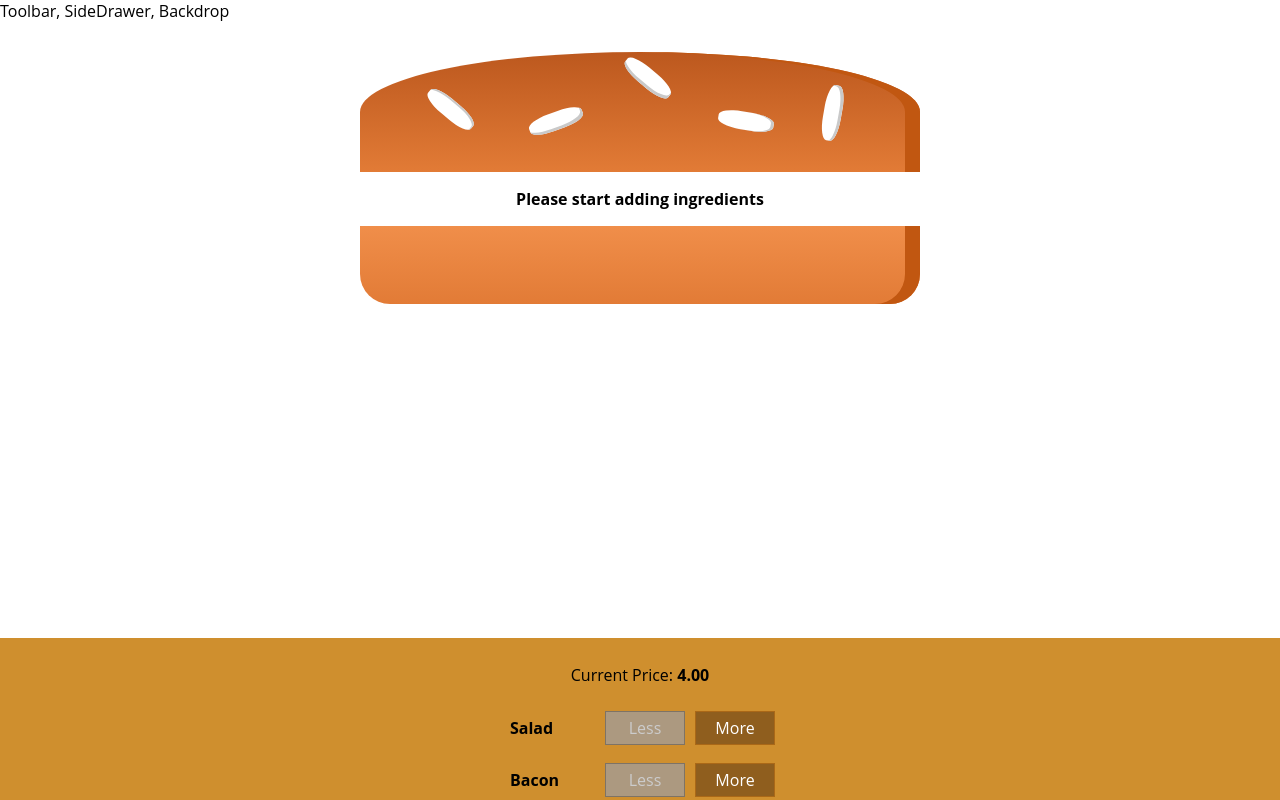
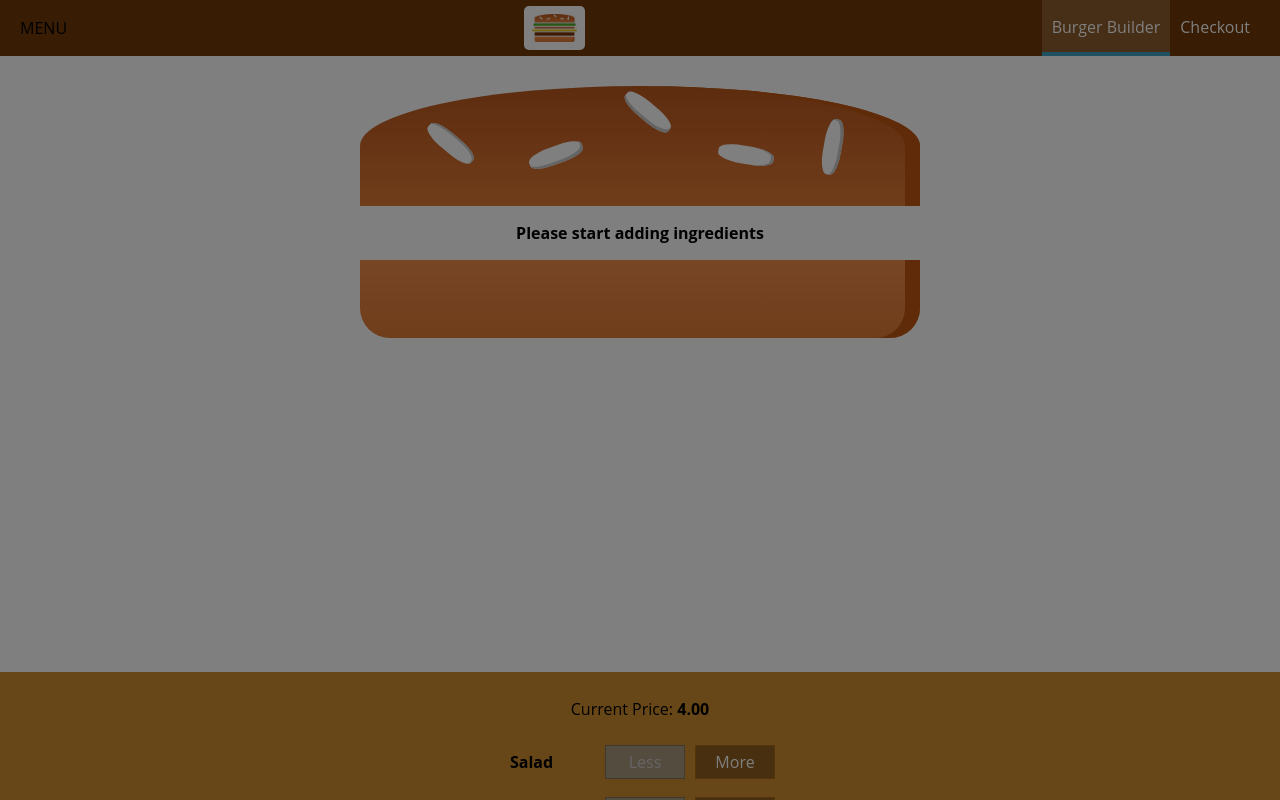
Before and after one commit to Vekar98/burger-app, a React (Create React App) app: page / in a window 1280 px wide. Shown: the top 800 px of the page. Built offline with nearby package versions, Linux system fonts and the light colour scheme.

Commit message:
Toolbar + Sidedrawer
taking care of Toolbar and working on Sidedrawer

```diff
--- a/src/components/Layout/Layout.js
+++ b/src/components/Layout/Layout.js
@@ -1,14 +1,32 @@
-import React from 'react';
-import Aux from '../../hoc/Auxiliary'
+import React, { Component } from 'react';
+import Aux from '../../hoc/Auxiliary';
 import classes from './layout.module.css';
+import Toolbar from '../Navigation/Toolbar/Toolbar';
+import SideDrawer from '../Navigation/SideDrawer/SideDrawer';
 
-const layout = (props) => (
- <Aux>
-  <div>Toolbar, SideDrawer, Backdrop</div>
-  <main className={classes.Content} >
-   {props.children}
-  </main>
- </Aux>
-);
+class Layout extends Component {
 
-export default layout;
+ state = {
+  showSideDrawer: true
+ }
+
+ sideDrawerClosedHandler = () => {
+  this.setState({ showSideDrawer: false });
+ }
+
+ render() {
+  return (
+   <Aux>
+    <Toolbar />
+    <SideDrawer
+     open={this.state.showSideDrawer}
+     closed={this.sideDrawerClosedHandler} />
+    <main className={classes.Content} >
+     {this.props.children}
+    </main>
+   </Aux>
+  );
+ }
+}
+
+export default Layout;
--- a/src/components/Layout/layout.module.css
+++ b/src/components/Layout/layout.module.css
@@ -1,3 +1,3 @@
 .Content{
- margin-top: 16px;
+ margin-top: 72px;
 }
--- /dev/null
+++ b/src/components/Logo/Logo.js
@@ -0,0 +1,14 @@
+import React from 'react';
+
+import burgerLogo from '../../assets/images/burger-logo.png';
+import classes from './Logo.module.css';
+
+const logo = (props) => {
+ return (
+  <div className={classes.Logo}>
+   <img src={burgerLogo} alt="MyBurger" />
+  </div>
+ );
+}
+
+export default logo;
--- /dev/null
+++ b/src/components/Logo/Logo.module.css
@@ -0,0 +1,11 @@
+.Logo {
+ background-color: white;
+ padding: 8px;
+ height: 100%;
+ box-sizing: border-box;
+ border-radius: 5px;
+}
+
+.Logo img {
+ height: 100%;
+}
--- /dev/null
+++ b/src/components/Navigation/NavigationItems/NavigationItem/NavigationItem.js
@@ -0,0 +1,15 @@
+import React from 'react';
+
+import classes from './NavigationItem.module.css';
+
+const navigationItem = (props) => {
+ return (
+  <li className={classes.NavigationItem}>
+   <a
+    href={props.link}
+    className={props.active ? classes.active : null}>{props.children}</a>
+  </li>
+ );
+}
+
+export default navigationItem;
--- /dev/null
+++ b/src/components/Navigation/NavigationItems/NavigationItem/NavigationItem.module.css
@@ -0,0 +1,45 @@
+.NavigationItem {
+ margin: 10px 0;
+ box-sizing: border-box;
+ display: block;
+ width: 100%;
+}
+
+.NavigationItem a {
+ color: #8F5C2C;
+ text-decoration: none;
+ width: 100%;
+ box-sizing: border-box;
+ display: block;
+}
+
+.NavigationItem a:hover,
+.NavigationItem a:active,
+.NavigationItem a.active {
+ color:  #40A4C8;
+}
+
+@media (min-width: 500px){
+ .NavigationItem {
+ margin: 0;
+ display: flex;
+ height: 100%;
+ width: auto;
+ align-items: center;
+}
+
+.NavigationItem a {
+ color: white;
+ height: 100%;
+ padding: 16px 10px;
+ border-bottom: 4px solid transparent;
+}
+
+.NavigationItem a:hover,
+.NavigationItem a:active,
+.NavigationItem a.active {
+ background-color: #8F5C2C;
+ border-bottom: 4px solid #40A4C8;
+ color:  white;
+}
+}
--- /dev/null
+++ b/src/components/Navigation/NavigationItems/NavigationItems.js
@@ -0,0 +1,15 @@
+import React from 'react';
+
+import classes from './NavigationItems.module.css';
+import NavigationItem from './NavigationItem/NavigationItem';
+
+const navigationItems = (props) => {
+ return (
+  <ul className={classes.NavigationItems}>
+   <NavigationItem link="/" active={true}>Burger Builder</NavigationItem>
+   <NavigationItem link="/">Checkout</NavigationItem>
+  </ul>
+ );
+}
+
+export default navigationItems;
--- /dev/null
+++ b/src/components/Navigation/NavigationItems/NavigationItems.module.css
@@ -0,0 +1,15 @@
+.NavigationItems {
+ margin: 0;
+ padding: 0;
+ list-style: none;
+ display: flex;
+ flex-flow: column;
+ align-items: center;
+ height: 100%;
+}
+
+@media (min-width: 500px) {
+ .NavigationItems{
+  flex-flow: row;
+ }
+}
--- /dev/null
+++ b/src/components/Navigation/SideDrawer/SideDrawer.js
@@ -0,0 +1,30 @@
+import React from 'react';
+
+import Logo from '../../Logo/Logo';
+import NavigationItems from '../NavigationItems/NavigationItems';
+import classes from './SideDrawer.module.css';
+import Backdrop from '../../UI/Backdrop/Backdrop';
+import Auxiliary from '../../../hoc/Auxiliary';
+
+const sideDrawer = (props) => {
+ let attachedClasses = [classes.SideDrawer, classes.Close];
+ if (props.open === true) {
+  attachedClasses = [classes.SideDrawer, classes.Open];
+ }
+
+ return (
+  <Auxiliary>
+   <Backdrop show={props.open} clicked={props.closed} />
+   <div className={attachedClasses.join(' ')}>
+    <div className={classes.Logo}>
+     <Logo />
+    </div>
+    <nav>
+     <NavigationItems />
+    </nav>
+   </div>
+  </Auxiliary>
+ );
+}
+
+export default sideDrawer;
--- /dev/null
+++ b/src/components/Navigation/SideDrawer/SideDrawer.module.css
@@ -0,0 +1,32 @@
+.SideDrawer {
+ position: fixed;
+ width: 280px;
+ max-width: 70%;
+ height: 100%;
+ left: 0;
+ top: 0;
+ z-index: 200;
+ background: white;
+ padding: 32px 16px;
+ box-sizing: border-box;
+ transition: transform 0.3s ease-out;
+}
+
+@media (min-width: 500px) {
+ .SideDrawer {
+  display: none;
+ }
+}
+
+.Open {
+ transform: translateX(0);
+}
+
+.Close {
+ transform: translateX(-100%);
+}
+
+.Logo {
+ height: 11%;
+ margin-bottom: 32px;
+}
--- /dev/null
+++ b/src/components/Navigation/Toolbar/Toolbar.js
@@ -0,0 +1,21 @@
+import React from 'react';
+
+import classes from './Toolbar.module.css';
+import Logo from '../../Logo/Logo';
+import NavigationItems from '../NavigationItems/NavigationItems';
+
+const toolbar = (props) => {
+ return (
+  <header className={classes.Toolbar}>
+   <div>MENU</div>
+   <div className={classes.Logo}>
+    <Logo />
+   </div>
+   <nav className={classes.DesktopOnly}>
+    <NavigationItems />
+   </nav>
+  </header>
+ );
+}
+
+export default toolbar;
--- /dev/null
+++ b/src/components/Navigation/Toolbar/Toolbar.module.css
@@ -0,0 +1,28 @@
+.Toolbar{
+ height: 56px;
+ width: 100%;
+ position: fixed;
+ top: 0;
+ left: 0;
+ background-color: #703B09;
+ display: flex;
+ justify-content: space-between;
+ align-items: center;
+ padding: 0 20px;
+ box-sizing: border-box;
+ z-index: 90;
+}
+
+.Toolbar nav {
+ height: 100%;
+}
+
+.Logo {
+ height: 80%;
+}
+
+@media (max-width:499px) {
+ .DesktopOnly {
+  display: none;
+ }
+}
```
Also changed, not shown: src/assets/images/burger-logo.png (added).
